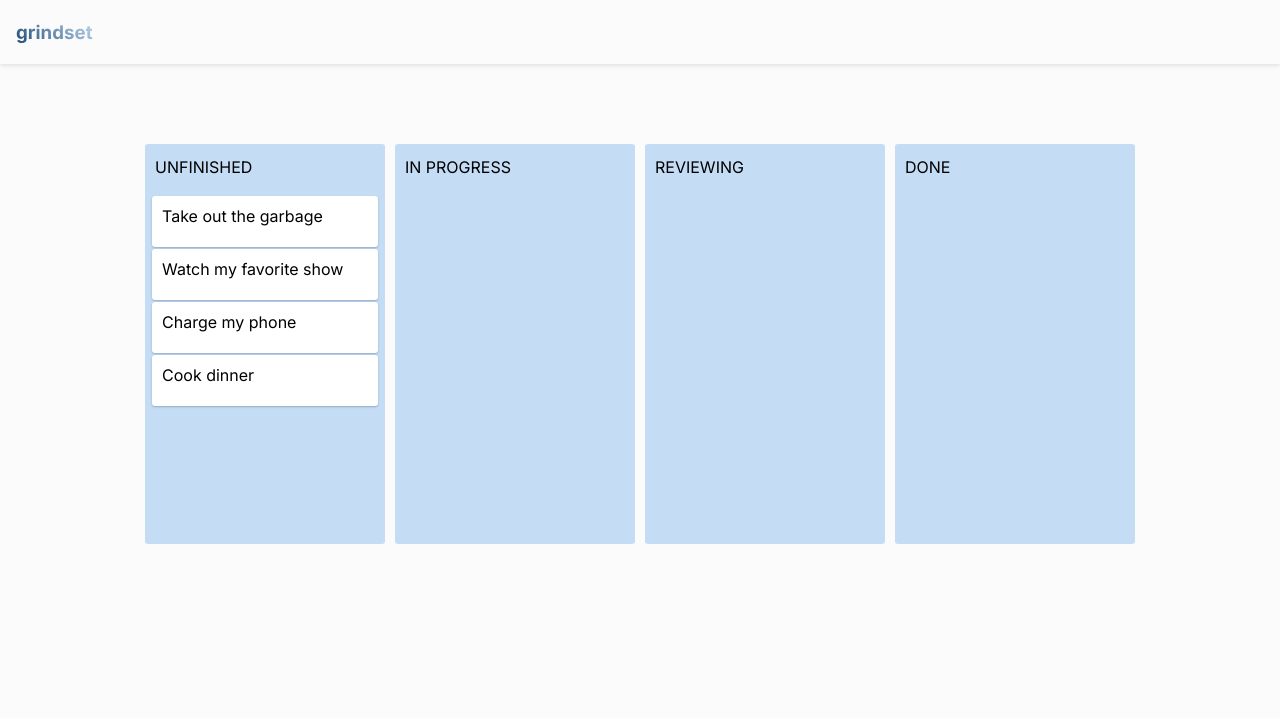
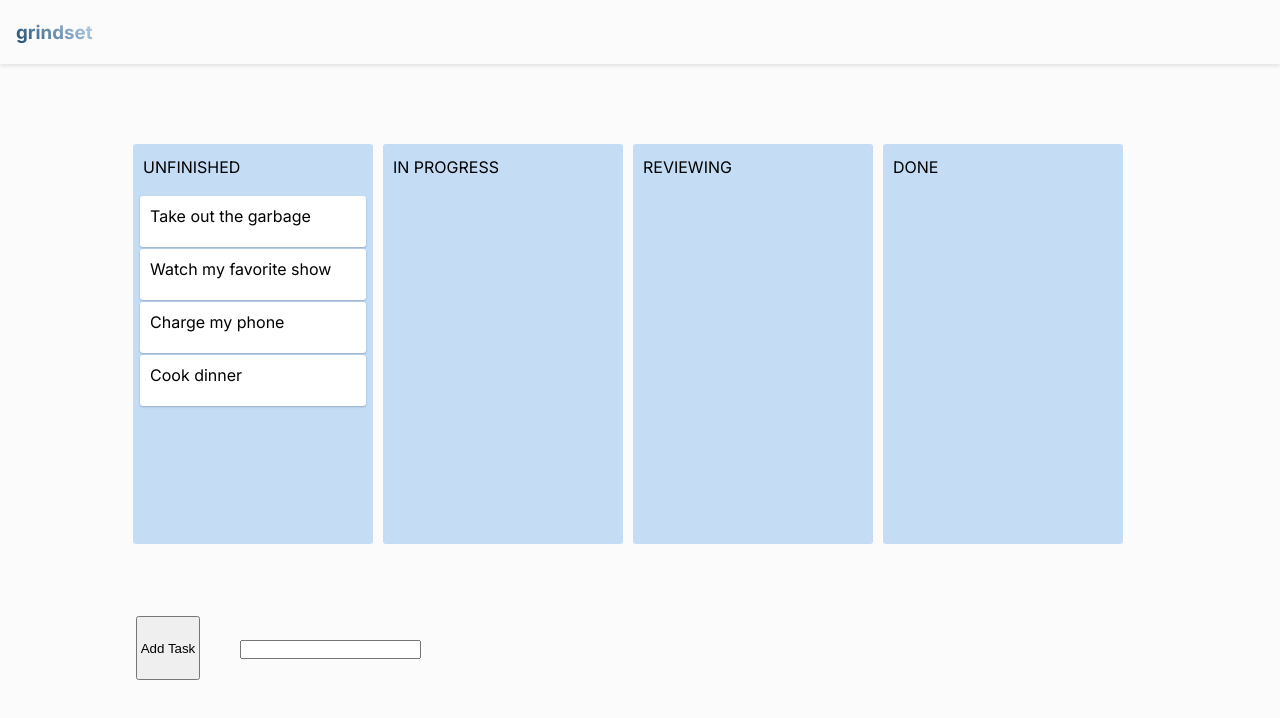
Before and after one commit to Shaurnav/grindset, a Next.js app in the folder web/: page / in a window 1280 px wide. Shown: the top 718 px of the page. Built offline with nearby package versions, Linux system fonts and the light colour scheme.

Commit message:
adding front end ability to add tasks

```diff
--- /dev/null
+++ b/web/components/task-add/index.tsx
@@ -0,0 +1,10 @@
+import styles from './styles.module.scss'
+
+export default function TaskAdd() {
+ return (
+  <div className={styles.taskAddContainer}>
+    <button>Add Task</button>
+    <input></input>
+  </div>
+ );
+}
--- /dev/null
+++ b/web/components/task-add/styles.module.scss
@@ -0,0 +1,19 @@
+.taskAddContainer {
+  display: flex;
+  flex-direction: row;
+  justify-content: flex-start;
+  margin: 1rem;
+  padding: 1rem;
+  width: 100%;
+
+  button {
+    height: 4rem;
+    margin: .5rem;
+    width: 4rem;
+  }
+
+  input {
+    margin: 2rem;
+    size: 2rem;
+  }
+}
--- a/web/components/task-board/styles.module.scss
+++ b/web/components/task-board/styles.module.scss
@@ -2,5 +2,7 @@
   display: flex;
   flex-direction: row;
   justify-content: space-around;
-  padding: 2rem;
+  min-width: fit-content;
+  padding: 1rem;
+  margin: 1rem;
 }
--- a/web/pages/index.tsx
+++ b/web/pages/index.tsx
@@ -7,6 +7,7 @@ import Task from '@/components/task-list/task'
 import TaskList from '@/components/task-list'
 import React, { useEffect, useState } from 'react'
 import TaskBoard from '@/components/task-board'
+import TaskAdd from '@/components/task-add'
 
 const inter = Inter({ subsets: ['latin'] })
 
@@ -23,6 +24,7 @@ export default function Home() {
         <Header/>
         <main className={styles.main}>
           <TaskBoard/>
+          <TaskAdd/>
         </main>
       </div>
   );
--- a/web/styles/Home.module.scss
+++ b/web/styles/Home.module.scss
@@ -1,8 +1,8 @@
 .main {
   display: flex;
   flex-direction: column;
-  justify-content: space-between;
-  align-items: center;
+  justify-content: center;
+  align-items: flex-start;
   padding: 6rem;
   min-height: 100vh;
 }
```
